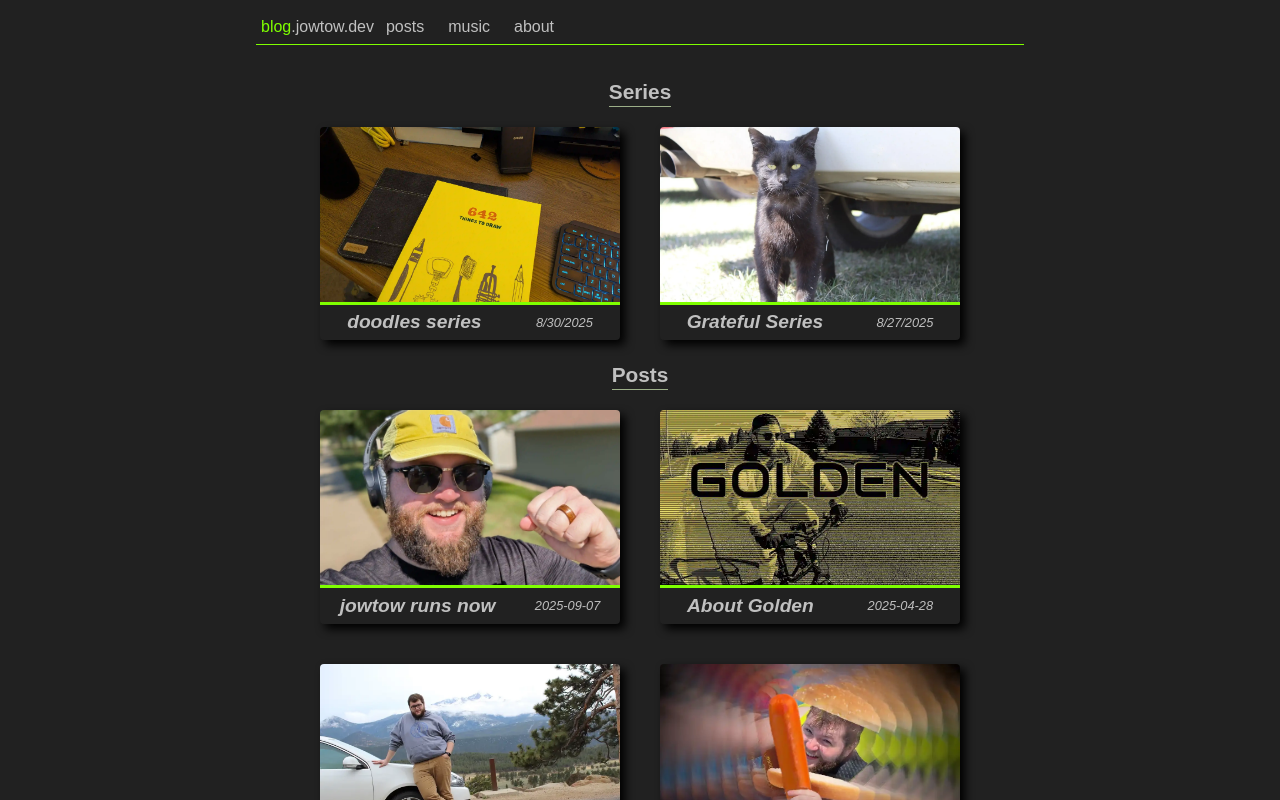
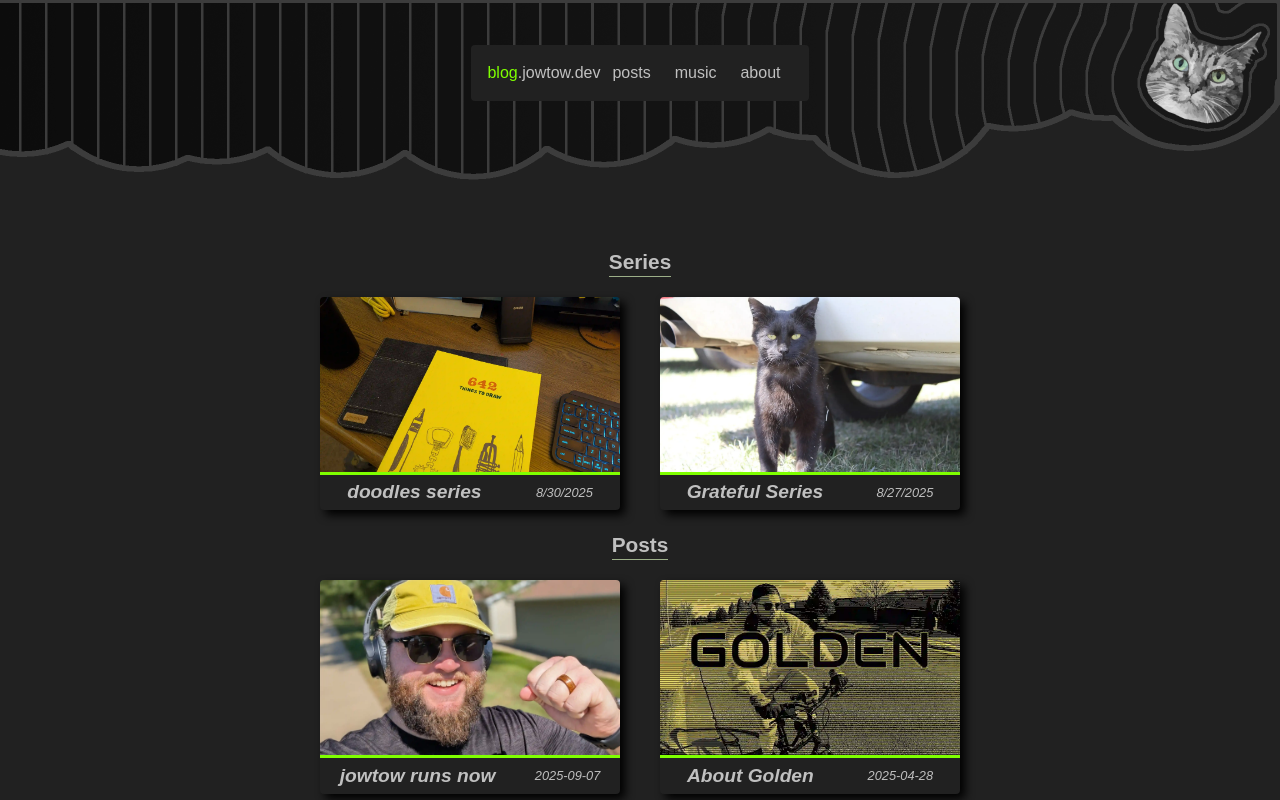
Before and after one commit to jowtow/jowtow-blog, a Next.js app: page / in a window 1280 px wide. Shown: the top 800 px of the page. Built offline with nearby package versions, Linux system fonts and the light colour scheme.

Commit message:
added diesel at the helm

```diff
--- a/components/Header/Header.tsx
+++ b/components/Header/Header.tsx
@@ -3,8 +3,8 @@ import Link from "next/link";
 export default function Header() {
   return (
     <>
-      <header className="mx-[15px] my-[10px] lg:mx-[20vw] p-[5px] border-b border-[var(--color-primary)]">
-        <nav className="nav">
+      <header className=" mb-[10px] p-[5px] bg-[url(/header.png)] bg-right bg-no-repeat bg-cover] min-h-[200px] mb-[25px] bg-[size:2500px_200px] flex justify-start xl:justify-center">
+        <nav className="nav xl:mx-25 mx-10 my-10 bg-[var(--color-dark)] h-fit p-4 rounded">
           <Link href="/">
             <span className="text-[var(--color-primary)]">blog</span>.
             <span className="">jowtow.dev</span>
```
Also changed, not shown: public/header.png (added).
